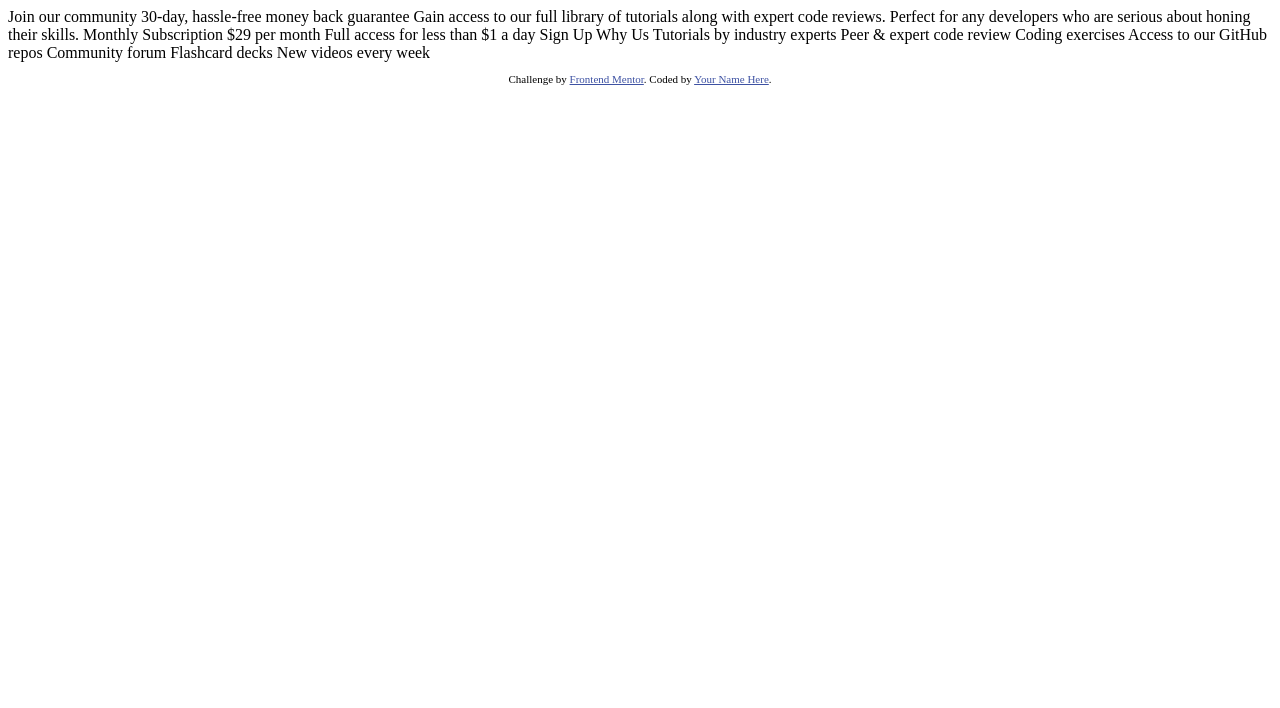
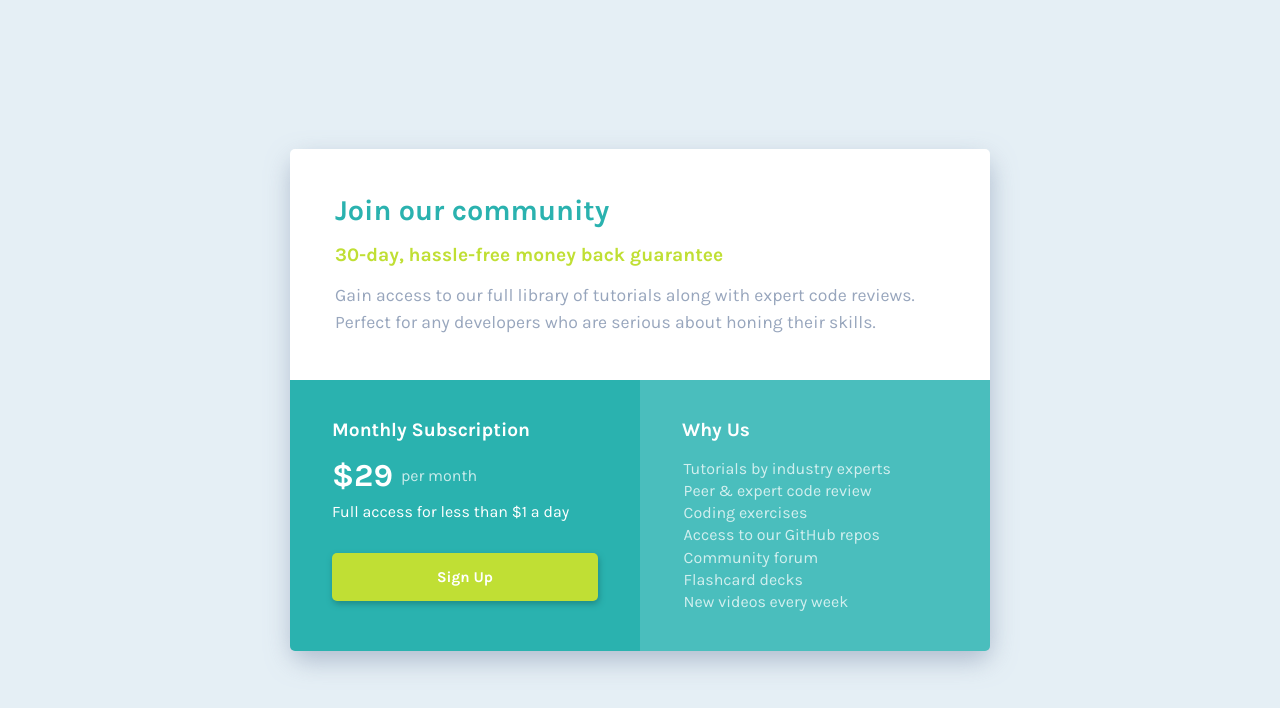
Before and after one commit to carolinavero/single-price-grid-component, a plain HTML site: page index.html in a window 1280 px wide. Drawn offline with Linux system fonts and the light colour scheme.

Commit message:
html and css updates

```diff
--- a/index.html
+++ b/index.html
@@ -2,48 +2,55 @@
 <html lang="en">
 <head>
   <meta charset="UTF-8">
-  <meta name="viewport" content="width=device-width, initial-scale=1.0"> <!-- displays site properly based on user's device -->
+  <meta name="viewport" content="width=device-width, initial-scale=1.0">
 
   <link rel="icon" type="image/png" sizes="32x32" href="./images/favicon-32x32.png">
+  <link rel="stylesheet" href="style.css">
 
   <title>Frontend Mentor | Single Price Grid Component</title>
 
-  <!-- Feel free to remove these styles or customise in your own stylesheet 👍 -->
-  <style>
-    .attribution { font-size: 11px; text-align: center; }
-    .attribution a { color: hsl(228, 45%, 44%); }
-  </style>
+
 </head>
 <body>
-  Join our community
 
-  30-day, hassle-free money back guarantee
+  <div class="content">
 
-  Gain access to our full library of tutorials along with expert code reviews.
-  Perfect for any developers who are serious about honing their skills.
+    <div class="main-block">
+      <h1>Join our community</h1>
+      <h3>30-day, hassle-free money back guarantee</h3>
+      <p>Gain access to our full library of tutorials along with expert code reviews.
+      Perfect for any developers who are serious about honing their skills.</p>
+    </div>
 
-  Monthly Subscription
+    <div class="price-block">
+      <h2>Monthly Subscription</h2>
+      <div class="price">
+        <span>&dollar;29</span>  per month
+      </div>
+      <p>Full access for less than &dollar;1 a day</p>
+      <button>Sign Up</button>
+    </div>
 
-  &dollar;29 per month
+    <div class="text-block">
+      <h2>Why Us</h2>
+      <ul>
+        <li>Tutorials by industry experts</li>
+        <li>Peer &amp; expert code review</li>
+        <li>Coding exercises</li>
+        <li>Access to our GitHub repos</li>
+        <li>Community forum</li>
+        <li>Flashcard decks</li>
+        <li>New videos every week</li>
+      </ul>
+    </div>
 
-  Full access for less than &dollar;1 a day
+  </div>
 
-  Sign Up
-
-  Why Us
-
-  Tutorials by industry experts
-  Peer &amp; expert code review
-  Coding exercises
-  Access to our GitHub repos
-  Community forum
-  Flashcard decks
-  New videos every week
 
   <footer>
     <p class="attribution">
       Challenge by <a href="https://www.frontendmentor.io?ref=challenge" target="_blank">Frontend Mentor</a>.
-      Coded by <a href="#">Your Name Here</a>.
+      Coded by <a href="#">Carolina Vero Ferreira </a>.
     </p>
   </footer>
 </body>
--- /dev/null
+++ b/style.css
@@ -0,0 +1,165 @@
+/*
+- Mobile: 375px
+- Desktop: 1440px
+*/
+
+@import url('https://fonts.googleapis.com/css?family=Karla:400,700&display=swap');
+
+* {
+    padding: 0;
+    margin: 0;
+    box-sizing: border-box;
+    font-family: "Karla", sans-serif;
+}
+
+:root {
+    --cyan: hsl(179, 62%, 43%);
+    --brightYellow: hsl(71, 73%, 54%);
+
+    --lightGray: hsl(204, 43%, 93%);
+    --grayishBlue: hsl(218, 22%, 67%);
+
+    --lightWhite: rgba(255, 255, 255, 0.75);
+}
+body {
+    font-family: "Karla", sans-serif;
+    font-size: 16px;
+    background-color: var(--lightGray);
+    padding: 30px;
+    display: flex;
+    flex-direction: column;
+    align-items: center;
+    justify-content: center;
+}
+.content {
+    max-width: 100%;
+    box-shadow: 1px 10px 24px hsla(218, 22%, 67%, 0.68);
+    border-radius: 15px;
+    font-family: "Karla", sans-serif;
+}
+h1 {
+    color: var(--cyan);
+    font-size: 1.2rem;
+    margin-bottom: 1rem;
+}
+h2 {
+    color: #fff;
+    margin-bottom: 1rem;
+    font-size: 1.2rem;
+}
+h3 {
+    color: var(--brightYellow);
+    font-size: 1rem;
+    margin-bottom: 1rem;
+}
+
+.main-block {
+    background-color: #fff;
+    padding: 30px;
+    border-top-right-radius: 5px;
+    border-top-left-radius: 5px;
+}
+.main-block p {
+    color: var(--grayishBlue);
+    line-height: 2;
+}
+.price-block {
+    background-color: var(--cyan);
+    padding: 30px;
+    color: #fff;
+}
+.price {
+    font-weight: 400;
+    margin-bottom: .5rem;
+    display: flex;
+    align-items: center;
+    color: var(--lightWhite);
+}
+.price span {
+    font-weight: 700;
+    font-size: 2rem;
+    margin-right: .5rem;
+    color: #fff;
+}
+.text-block {
+    background-color: #4abebd;
+    padding: 30px;
+    border-bottom-right-radius: 5px;
+    border-bottom-left-radius: 5px;
+}
+ul li {
+    list-style: none;
+    color: var(--lightWhite);
+    font-weight: 300;
+    padding: .1rem;
+}
+button {
+    background-color: var(--brightYellow);
+    color: #fff;
+    cursor: pointer;
+    width: 100%;
+    border-radius: 5px;
+    font-weight: 700;
+    padding: 15px;
+    font-size: 15px;
+    margin-top: 2rem;
+    border: none;
+    box-shadow: 1px 3px 6px #1f8a87;
+    opacity: 1;
+}
+button:hover {
+    opacity: .8;
+}
+footer {
+    display: none;
+}
+
+@media(min-width: 600px) {
+    body {
+        justify-content: center;
+        align-items: center;
+        height: 100vh;
+        padding: 0;
+    }
+    h1 {
+        font-size: 1.8rem;
+    }
+    h3 {
+        font-size: 1.2rem;
+    }
+    .main-block {
+        grid-area: mainBlock;
+        grid-column: 1 / 3;
+        grid-row: 1;
+        padding: 45px;
+    }
+    .main-block p {
+        line-height: 1.5;
+        font-size: 1.1rem;
+    }
+    .price-block {
+        grid-area: priceBlock;
+        grid-column: 1;
+        border-bottom-left-radius: 5px;
+        padding: 38px 42px;
+    }
+    .text-block {
+        grid-area: textBlock;
+        grid-column: 2 / span 1;
+        border-bottom-left-radius: 0;
+        padding: 38px 42px;
+    }
+    .content {
+        max-width: 700px;
+        display: grid;
+        grid-template-areas:
+            'mainBlock'
+            'priceBlock textBlock';
+         grid-template-rows: auto;
+         grid-template-columns: 1fr 1fr;
+    }
+    button {
+        margin-bottom: 0;
+    }
+
+}
```
